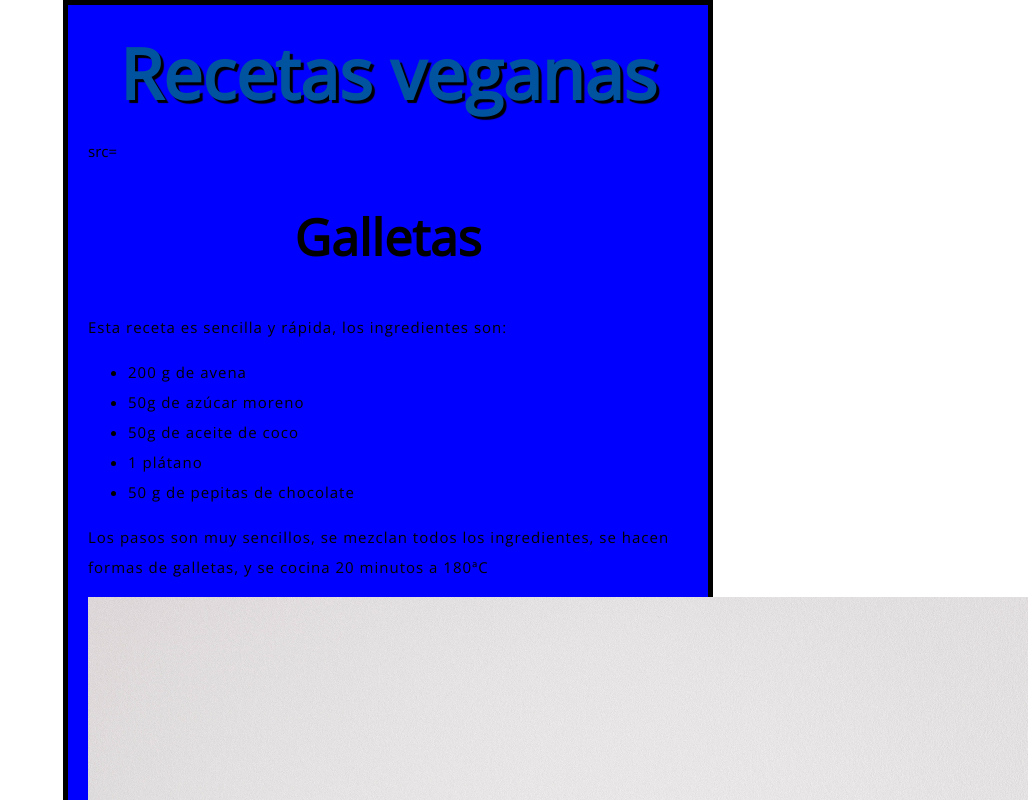
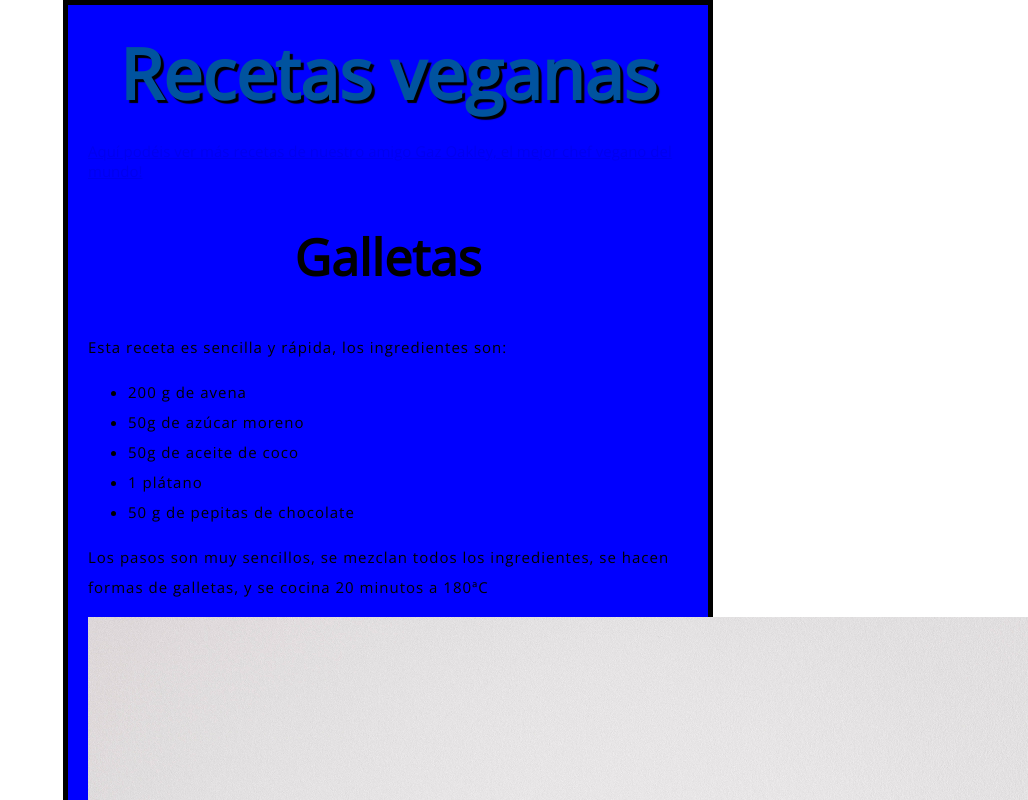
Before and after one commit to sandragomez5/hosting, a plain HTML site: page index.html in a window 1280 px wide. Shown: the top 800 px of the page, without its empty margins (252-1280 px from the left). Drawn offline with nearby package versions, Linux system fonts and the light colour scheme.

Commit message:
Update index.html

```diff
--- a/index.html
+++ b/index.html
@@ -6,7 +6,7 @@
 </head>
 <body>
 <h1> Recetas veganas </h1>
-<img> src= </img>
+<a href="https://www.avantgardevegan.com/">Aquí podéis ver más recetas de nuestro amigo Gaz Oakley, el mejor chef vegano del mundo!</a>
 <h2>Galletas </h2>
 <p> Esta receta es sencilla y rápida, los ingredientes son:<p/>
 <ul>
@@ -20,7 +20,6 @@
 <img src="images/banana.png">
 <img src="images/ingredients.png">
 <img src="images/cookies.png">
-<a href="https://www.avantgardevegan.com/">Aquí podéis ver más recetas de nuestro amigo Gaz Oakley, el mejor chef vegano del mundo!</a>
 <script src="scripts/main.js"> </script>
 </body>
 </html>
```
